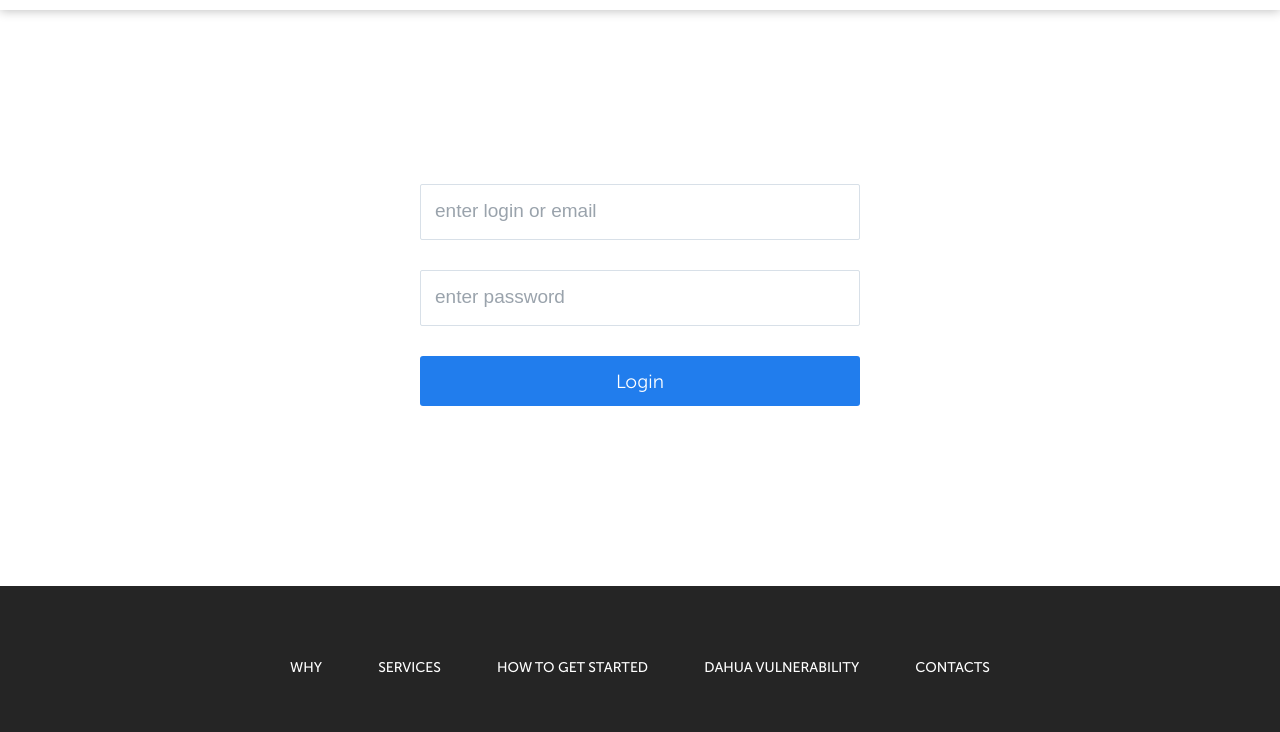
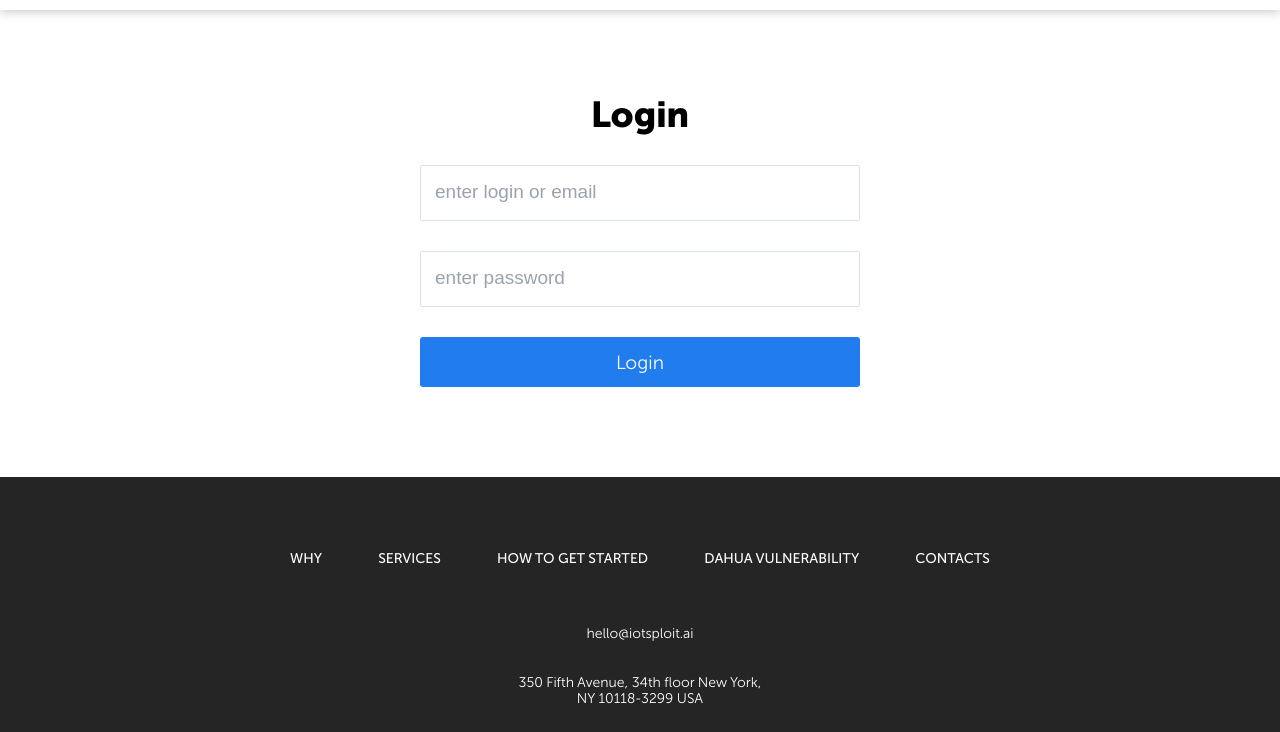
Before and after one commit to TechyHackBala/iotsploit-landing, a website: page login.html in a window 1280 px wide. Shown: the part 66-798 px from the top of the page. Drawn offline with Linux system fonts and the light colour scheme.

Commit message:
Added title styles

```diff
--- a/login.html
+++ b/login.html
@@ -32,6 +32,7 @@
 </header>
 <main>
     <form action="" id="login" class="login">
+        <div class="title">Login</div>
         <input type="text" placeholder="enter login or email">
         <input type="password" placeholder="enter password">
         <button type="submit">Login</button>
--- a/static/styles/_login.scss
+++ b/static/styles/_login.scss
@@ -1,3 +1,12 @@
 .login{
-  margin: 180px auto;
+  margin: 90px auto;
+  .title{
+    font-family: Museo-Bold, sans-serif;
+    font-size: 36px;
+    text-align: center;
+    margin-bottom: 30px;
+    @media screen and (max-width: 768px) {
+      font-size: 24px;
+    }
+  }
 }
```
Also changed, not shown: static/dist/styles.css.
